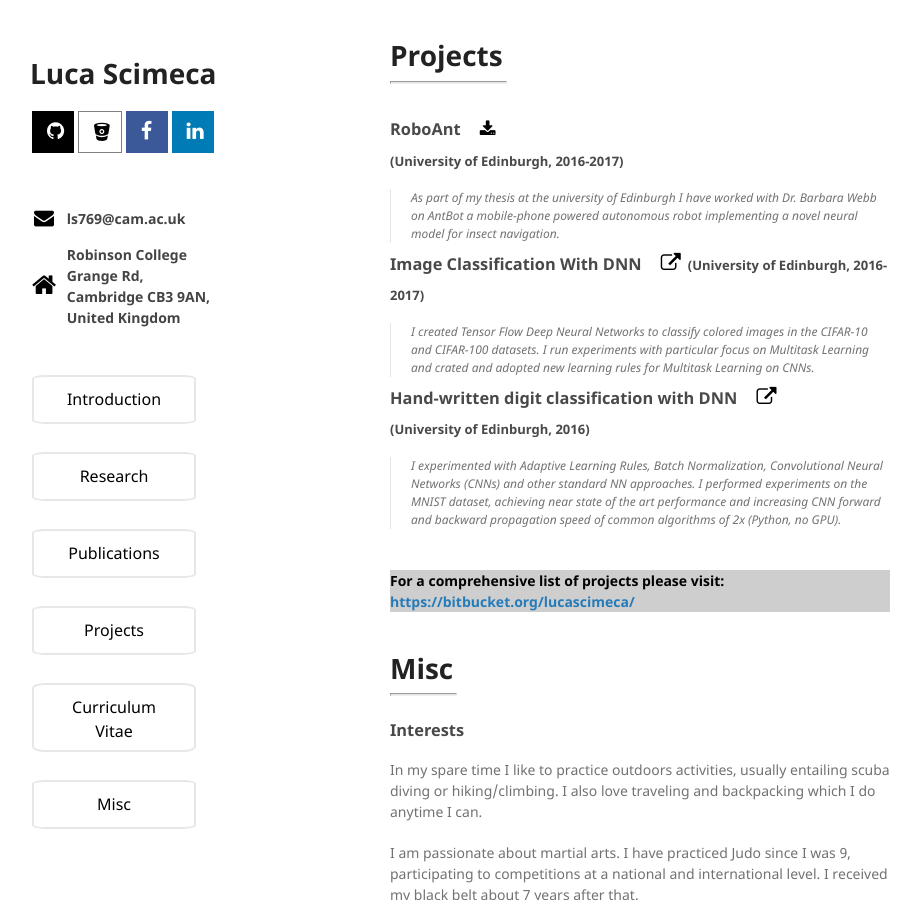
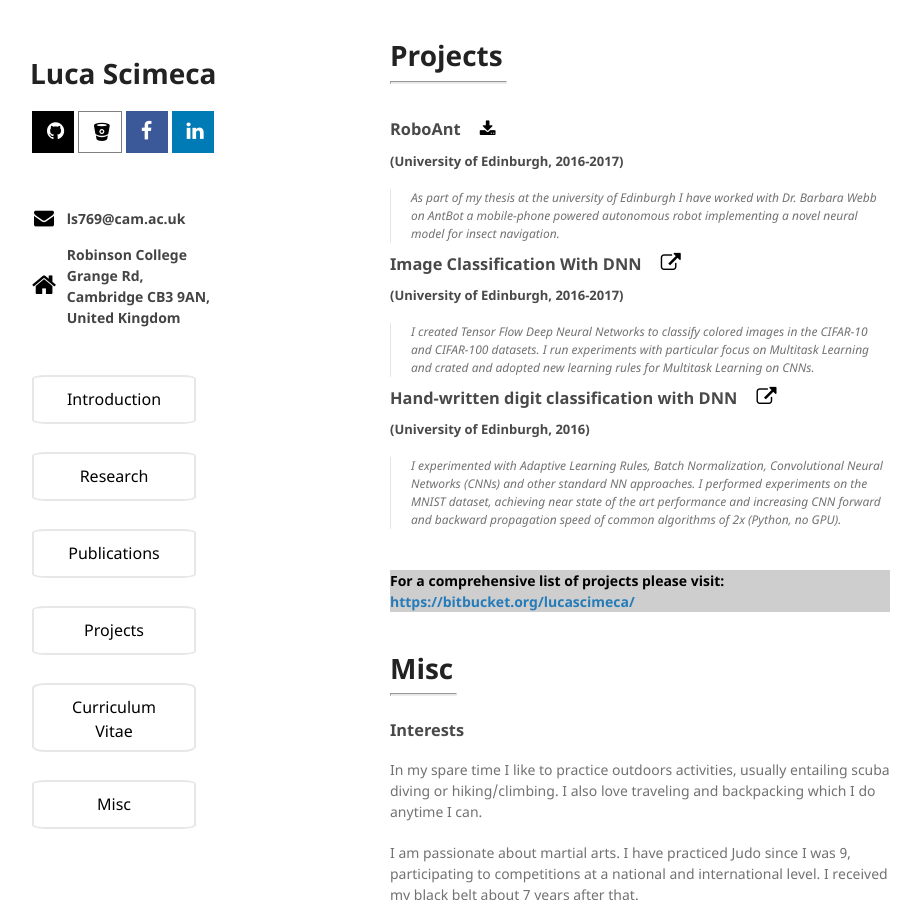
Before and after one commit to lucascimeca/lucascimeca.github.io, a Jekyll site: the page built from index.md, in a window 1280 px wide and 900 px high, scrolled down 1308 px. Shown: the whole window, without its empty margins (180-1101 px from the left). Built offline with Jekyll 4.4.1, drawn with Linux system fonts in a browser that asks for light colours; nearby versions of some CDN libraries; the repository's description, which GitHub fills in, is left out.

Commit message:
Update index.md

```diff
--- a/index.md
+++ b/index.md
@@ -42,7 +42,7 @@ My interests lie mainly in Machine Learning and Robotics, particularly I am inte
 
 > <div style="font-style: italic; font-size: 12px">As part of my thesis at the university of Edinburgh I have worked with Dr. Barbara Webb on AntBot a mobile-phone powered autonomous robot implementing a novel neural model for insect navigation.</div>
 
-### [](#DNN) Image Classification With  DNN <a href="https://bitbucket.org/lucascimeca/deep-neural-networks-cifar-10-cifar-100-datasets?lipi=urn%3Ali%3Apage%3Ad_flagship3_profile_view_base%3BGUJg49LJSNqF2TBvYYXHiQ%3D%3D" class="fa fa-external-link" style="font-size: 20px" target="_blank"></a><font size="2px">(University of Edinburgh, 2016-2017)</font>
+### [](#DNN) Image Classification With  DNN <a href="https://bitbucket.org/lucascimeca/deep-neural-networks-cifar-10-cifar-100-datasets?lipi=urn%3Ali%3Apage%3Ad_flagship3_profile_view_base%3BGUJg49LJSNqF2TBvYYXHiQ%3D%3D" class="fa fa-external-link" style="font-size: 20px" target="_blank"></a><br/><font size="2px">(University of Edinburgh, 2016-2017)</font>
 
 > <div style="font-style: italic; font-size: 12px">I created Tensor Flow Deep Neural Networks to classify colored images in the CIFAR-10 and CIFAR-100 datasets. I run experiments with particular focus on Multitask Learning and crated and adopted new learning rules for Multitask Learning on CNNs.</div>
 
```
